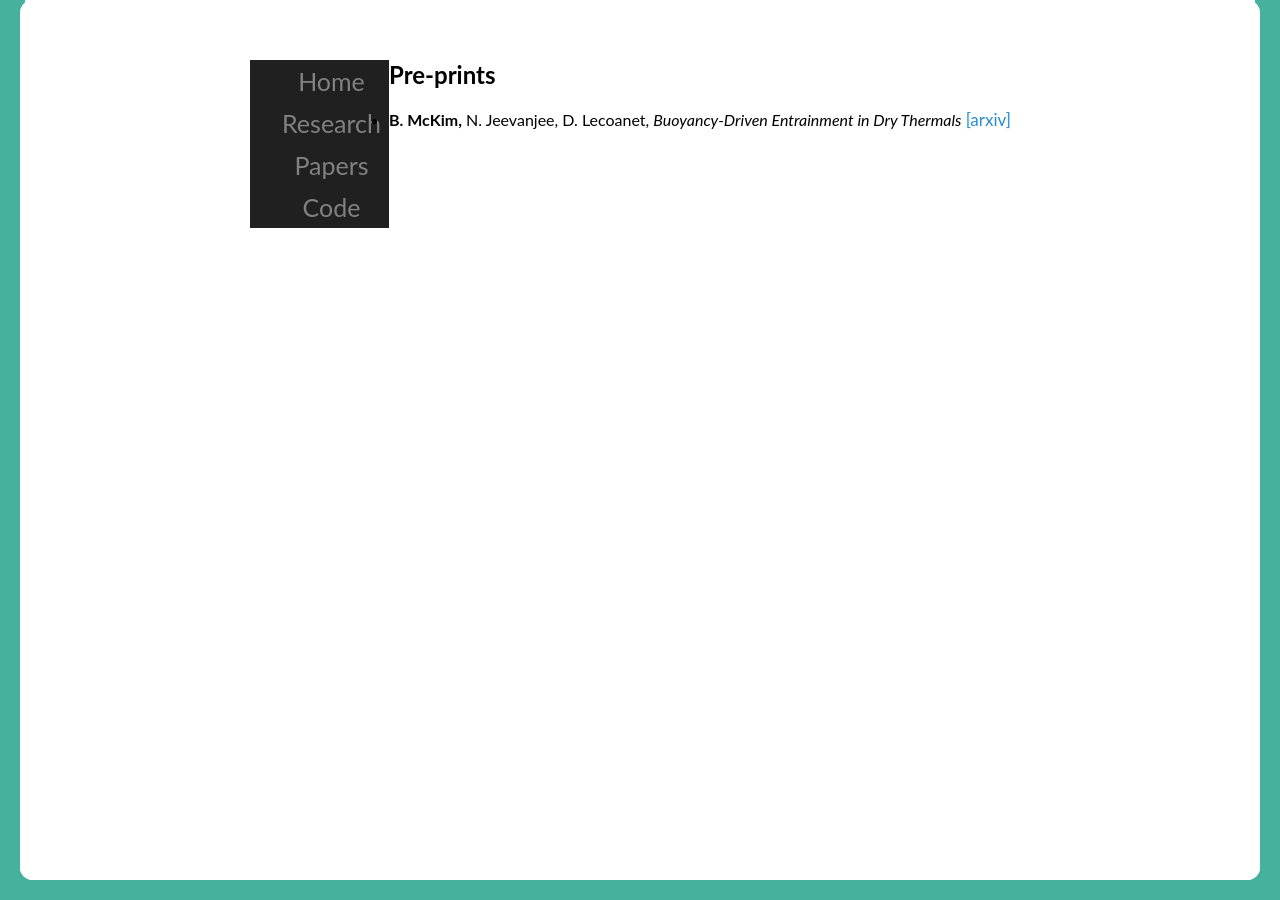
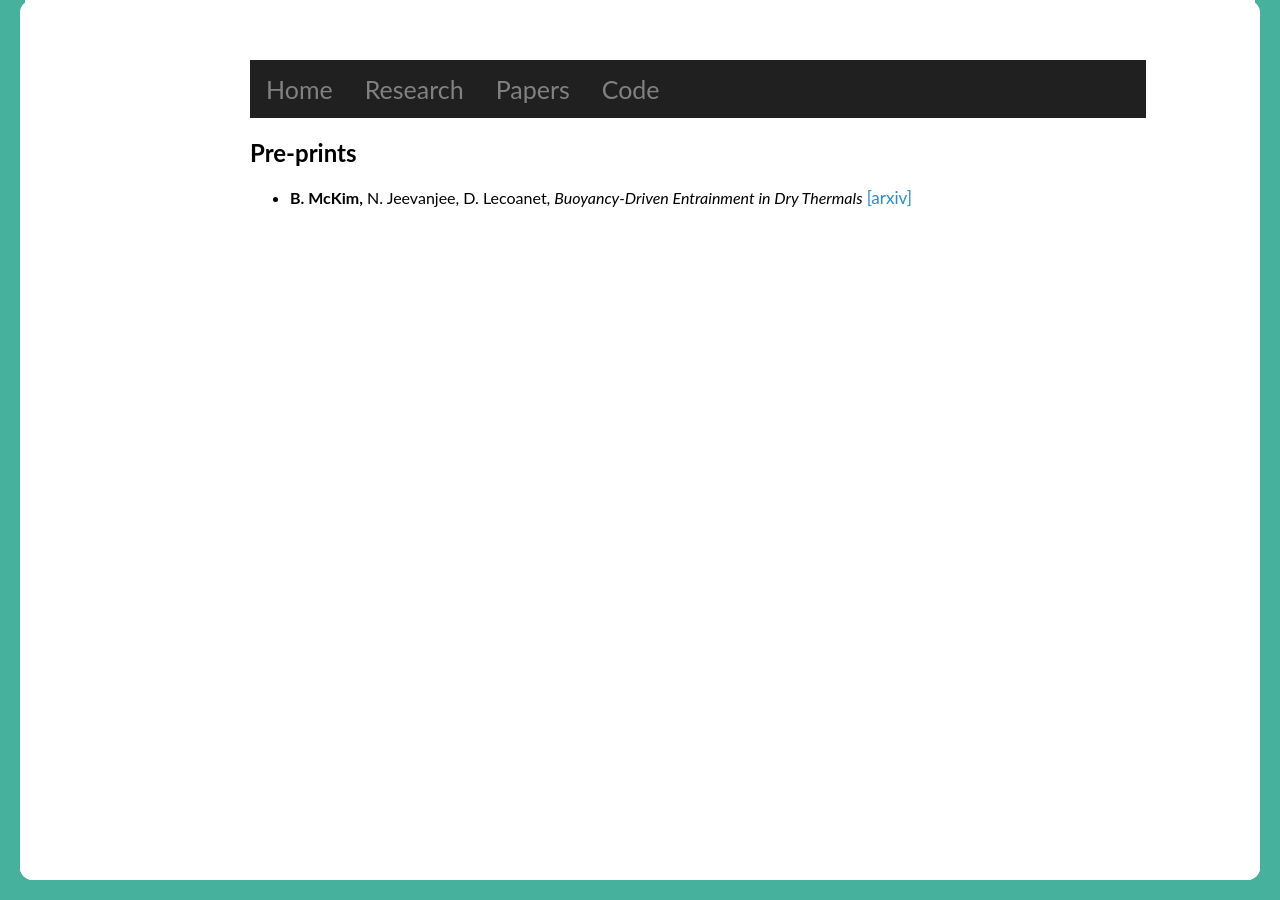
Before and after one commit to mckimb/mckimb.github.io, a Jekyll site: the page built from papers/index.html, in a window 1280 px wide. Built offline with Jekyll 4.4.1, drawn with Linux system fonts in a browser that asks for light colours.

Commit message:
Update main.css

```diff
--- a/css/main.css
+++ b/css/main.css
@@ -111,32 +111,25 @@ nav ul li, footer ul li {
 }
 
 .topnav {
-    float: left;
-    background-color: #202020;
-    text-align: center;
-    overflow: hidden;
-}
-.topnav p {
-    padding: 6px 8px 6px 32px;
-    text-decoration: none;
-    font-size: 33px;
-    color: #f1f1f1;
-    display: block;
+  overflow: hidden;
+  background-color: #202020;
 }
 
 .topnav a {
-    padding: 6px 8px 6px 32px;
-    text-decoration: none;
-    font-size: 25px;
-    color: #818181;
-    display: block;
+  float: left;
+  font-size: 25px;
+  color: #818181;
+  text-align: center;
+  padding: 14px 16px;
+  text-decoration: none;
 }
 
 .topnav a:hover {
-    color: #f1f1f1;
-    background-color: #EFCA58;
-    text-decoration: underline;
+  background-color: #EFCA58;
+  text-decoration: underline;
+  color: #f1f1f1;
 }
+
 
 a {
     text-decoration: none;
```
